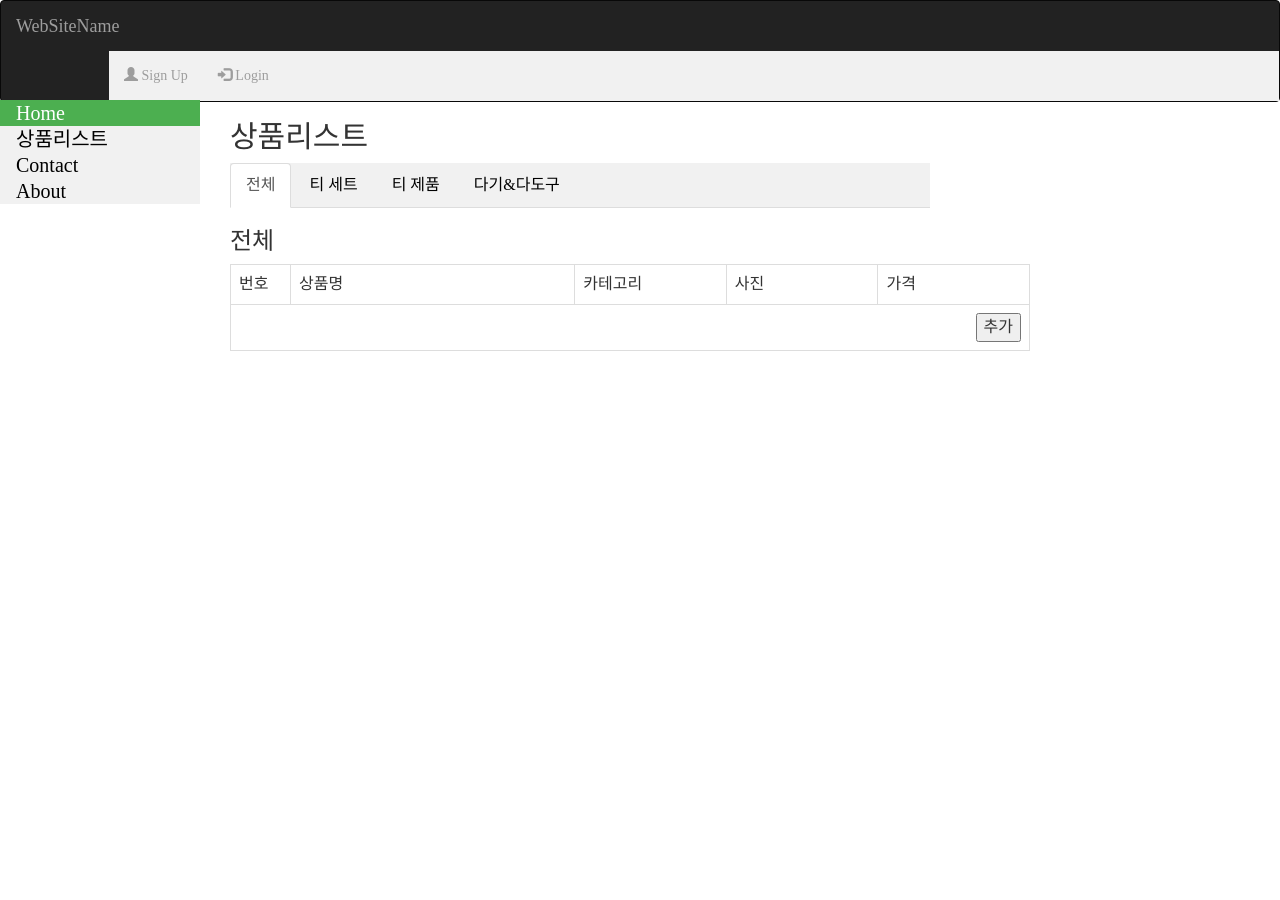
After one commit to SubinJang1204/Semi, a Java web app: page /admin/index.jsp?main=sangpum/sangpumlist.jsp in a window 1280 px wide. The commit adds this page. Run offline with Tomcat 11, a stand-in JSP engine, Linux system fonts and the light colour scheme; data that the repository does not hold is empty.

Commit message:
어드민

```diff
--- /dev/null
+++ b/Semi/src/main/webapp/admin/index.jsp
@@ -0,0 +1,76 @@
+<%@ page language="java" contentType="text/html; charset=UTF-8"
+    pageEncoding="UTF-8"%>
+<!DOCTYPE html>
+<html>
+<head>
+<meta charset="UTF-8">
+<link rel="stylesheet" href="https://maxcdn.bootstrapcdn.com/bootstrap/3.4.1/css/bootstrap.min.css">
+<script src="https://code.jquery.com/jquery-3.5.0.js"></script>
+<title>Insert title here</title>
+</head>
+<style type="text/css">
+body *{font-family: serif;}
+
+div.layout{
+border: 0px solid gray;
+position: absolute;
+
+}
+/* div.menu{
+width: 100%;
+height: 80px;
+line-height: 80px;
+font-size: 18pt;
+text-align: center;
+top: 120px;
+} */
+
+div.info{
+width: 170px;
+height: 100%;
+line-height: 10px;
+font-size: 15pt;
+border-radius: 30px;
+top: 100px;
+
+}
+div.main{
+width: 800px;
+height: 500px;
+font-size: 12pt;
+left: 230px;
+top: 100px;
+}
+a,a:hover{
+color: black;
+text-decoration: none;
+}
+</style>
+
+<title>Insert title here</title>
+</head>
+<%
+
+String mainPage="layout/main.jsp";
+
+//url을 통해서 main값을 읽어서 메인페이지에 출력한다
+if(request.getParameter("main")!=null){
+	mainPage=request.getParameter("main");
+}
+
+%>
+<body>
+
+
+<div class="layout menu">
+	<jsp:include page="layout/menu.jsp"/>
+</div>
+<div class="layout info">
+	<jsp:include page="layout/info.jsp"/>
+</div>
+<div class="layout main">
+	<jsp:include page="<%=mainPage %>"/>
+</div>
+
+</body>
+</html>
--- /dev/null
+++ b/Semi/src/main/webapp/admin/layout/info.jsp
@@ -0,0 +1,47 @@
+<%@ page language="java" contentType="text/html; charset=UTF-8"
+    pageEncoding="UTF-8"%>
+<!DOCTYPE html>
+<html>
+<head>
+<meta charset="UTF-8">
+<link rel="stylesheet" href="https://maxcdn.bootstrapcdn.com/bootstrap/3.4.1/css/bootstrap.min.css">
+<script src="https://code.jquery.com/jquery-3.5.0.js"></script>
+<script src="https://maxcdn.bootstrapcdn.com/bootstrap/3.4.1/js/bootstrap.min.js"></script>
+<title>Insert title here</title>
+</head>
+<style>
+ul {
+    list-style-type: none;
+    margin: 0;
+    padding: 0;
+    width: 200px;
+    background-color: #f1f1f1;
+}
+li a {
+    display: block;
+    color: #000;
+    padding: 8px 16px;
+    text-decoration: none;
+}
+li a.active {
+    background-color: #4CAF50;
+    color: white;
+}
+li a:hover:not(.active) {
+    background-color: #555;
+    color: white;
+}
+
+</style>
+<body>
+<div >
+<ul>
+      <li><a class="active" href="#home">Home</a></li>
+      <li><a href="index.jsp?main=sangpum/sangpumlist.jsp">상품리스트</a></li>
+      <li><a href="#contact">Contact</a></li>
+      <li><a href="#about">About</a></li>
+</ul>
+
+</div>
+</body>
+</html>
--- /dev/null
+++ b/Semi/src/main/webapp/admin/layout/menu.jsp
@@ -0,0 +1,32 @@
+<%@ page language="java" contentType="text/html; charset=UTF-8"
+    pageEncoding="UTF-8"%>
+<!DOCTYPE html>
+<html>
+<head>
+<meta charset="UTF-8">
+<link rel="stylesheet" href="https://maxcdn.bootstrapcdn.com/bootstrap/3.4.1/css/bootstrap.min.css">
+<script src="https://code.jquery.com/jquery-3.5.0.js"></script>
+<script src="https://maxcdn.bootstrapcdn.com/bootstrap/3.4.1/js/bootstrap.min.js"></script>
+<title>Insert title here</title>
+<style type="text/css">
+
+</style>
+</head>
+<body>
+
+<nav class="navbar navbar-inverse">
+  <div class="container-fluid">
+    <div class="navbar-header">
+      <a class="navbar-brand" href="#">WebSiteName</a>
+    </div>
+
+    <ul class="nav navbar-nav navbar-right container">
+      <li><a href="#"><span  class="glyphicon glyphicon-user"></span> Sign Up</a></li>
+      <li><a href="#"><span class="glyphicon glyphicon-log-in"></span> Login</a></li>
+    </ul>
+  </div>
+</nav>
+
+
+</body>
+</html>
--- /dev/null
+++ b/Semi/src/main/webapp/admin/sangpum/sangpumlist.jsp
@@ -0,0 +1,169 @@
+<%@page import="java.text.SimpleDateFormat"%>
+<%@page import="java.text.NumberFormat"%>
+<%@page import="data.dto.ShopDto"%>
+<%@page import="java.util.List"%>
+<%@page import="data.dao.ShopDao"%>
+<%@ page language="java" contentType="text/html; charset=UTF-8"
+    pageEncoding="UTF-8"%>
+<!DOCTYPE html>
+<html>
+<head>
+<meta charset="UTF-8">
+<link rel="stylesheet" href="https://maxcdn.bootstrapcdn.com/bootstrap/3.4.1/css/bootstrap.min.css">
+<script src="https://code.jquery.com/jquery-3.5.0.js"></script>
+<script src="https://maxcdn.bootstrapcdn.com/bootstrap/3.4.1/js/bootstrap.min.js"></script>
+<title>Insert title here</title>
+</head>
+<%
+ShopDao dao=new ShopDao();
+List<ShopDto> list=dao.getAllSangpums();
+NumberFormat nf=NumberFormat.getCurrencyInstance();
+SimpleDateFormat sdf=new SimpleDateFormat("yyyy-MM-dd ");
+%>
+<body>
+
+  <h2>상품리스트</h2>
+  <ul class="nav nav-tabs" style="width: 700px;">
+    <li class="active"><a data-toggle="tab" href="#home">전체</a></li>
+    <li><a data-toggle="tab" href="#menu1">티 세트</a></li>
+    <li><a data-toggle="tab" href="#menu2">티 제품</a></li>
+    <li><a data-toggle="tab" href="#menu3">다기&다도구</a></li>
+  </ul>
+
+  <div class="tab-content">
+    <div id="home" class="tab-pane fade in active">
+      <h3>전체</h3>
+      <table class="table table-bordered" style="width: 800px;">
+      	<tr>
+      		<td width="30">번호</td>
+      		<td width="150">상품명</td>
+      		<td width="80">카테고리</td>
+      		<td width="80">사진</td>
+      		<td width="80">가격</td>
+
+
+      	</tr>
+      	<%for(ShopDto dto:list){
+      		String photo=dto.getPhoto();
+      	%>
+      	<tr>
+      		<td><%=dto.getShopnum() %></td>
+      		<td><a style="color: black; cursor: pointer;"><%=dto.getSangpum() %></a></td>
+      		<td><%=dto.getCategory() %></td>
+      		<td>
+      		<img alt="" src="#">
+      		</td>
+      		<td><%=nf.format(dto.getPrice()) %></td>
+
+
+      	</tr>
+      	<%}%>
+      	<tr>
+      	<td colspan="5" align="right">
+      	<button onclick="location.href='index.jsp?main=sangpum/sangpumaddform.jsp'">추가</button>
+
+
+      	</td>
+      	</tr>
+      </table>
+
+    </div>
+    <div id="menu1" class="tab-pane fade">
+      <h3>티 세트</h3>
+      <table class="table table-bordered" style="width: 800px;">
+      	<tr>
+      		<td width="30">번호</td>
+      		<td width="150">상품명</td>
+      		<td width="80">카테고리</td>
+      		<td width="80">사진</td>
+      		<td width="80">가격</td>
+
+
+      	</tr>
+      	<%for(ShopDto dto:list){
+      		String photo=dto.getPhoto();
+      		if(dto.getCategory().equals("티 세트")){
+      	%>
+      	<tr>
+      		<td><%=dto.getShopnum() %></td>
+      		<td><a style="color: black; cursor: pointer;"><%=dto.getSangpum() %></a></td>
+      		<td><%=dto.getCategory() %></td>
+      		<td>
+      		<img alt="" src="#">
+      		</td>
+      		<td><%=nf.format(dto.getPrice()) %></td>
+
+
+      	</tr>
+      	<%}}%>
+
+      </table>
+
+    </div>
+    <div id="menu2" class="tab-pane fade">
+      <h3>티 제품</h3>
+      <table class="table table-bordered" style="width: 800px;">
+      	<tr>
+      		<td width="30">번호</td>
+      		<td width="150">상품명</td>
+      		<td width="80">카테고리</td>
+      		<td width="80">사진</td>
+      		<td width="80">가격</td>
+
+
+      	</tr>
+      	<%for(ShopDto dto:list){
+      		String photo=dto.getPhoto();
+      		if(dto.getCategory().equals("티 제품")){
+      	%>
+      	<tr>
+      		<td><%=dto.getShopnum() %></td>
+      		<td><a style="color: black; cursor: pointer;"><%=dto.getSangpum() %></a></td>
+      		<td><%=dto.getCategory() %></td>
+      		<td>
+      		<img alt="" src="#">
+      		</td>
+      		<td><%=nf.format(dto.getPrice()) %></td>
+
+
+      	</tr>
+      	<%}}%>
+
+      </table>
+    </div>
+    <div id="menu3" class="tab-pane fade">
+      <h3>다기&다도구</h3>
+     <table class="table table-bordered" style="width: 800px;">
+      	<tr>
+      		<td width="30">번호</td>
+      		<td width="150">상품명</td>
+      		<td width="80">카테고리</td>
+      		<td width="80">사진</td>
+      		<td width="80">가격</td>
+
+
+      	</tr>
+      	<%for(ShopDto dto:list){
+      		String photo=dto.getPhoto();
+      		if(dto.getCategory().equals("다기&다도구")){
+      	%>
+      	<tr>
+      		<td><%=dto.getShopnum() %></td>
+      		<td><a style="color: black; cursor: pointer;"><%=dto.getSangpum() %></a></td>
+      		<td><%=dto.getCategory() %></td>
+      		<td>
+      		<img alt="" src="#">
+      		</td>
+      		<td><%=nf.format(dto.getPrice()) %></td>
+
+
+      	</tr>
+      	<%}}%>
+
+      </table>
+    </div>
+  </div>
+
+</body>
+
+</html>
```
Also changed, not shown: Semi/src/main/java/data/dao/ShopDao.java (+35 -0 lines), Semi/src/main/webapp/admin/layout/main.jsp (added, +14 -0 lines), Semi/src/main/webapp/admin/sangpum/sangpumaddaction.jsp (added, +60 -0 lines), Semi/src/main/webapp/admin/sangpum/sangpumaddform.jsp (added, +77 -0 lines), Semi/src/main/webapp/teashop/all.jsp (+116 -11 lines), Semi/src/main/webapp/teashop/search.jsp (added, +29 -0 lines).
